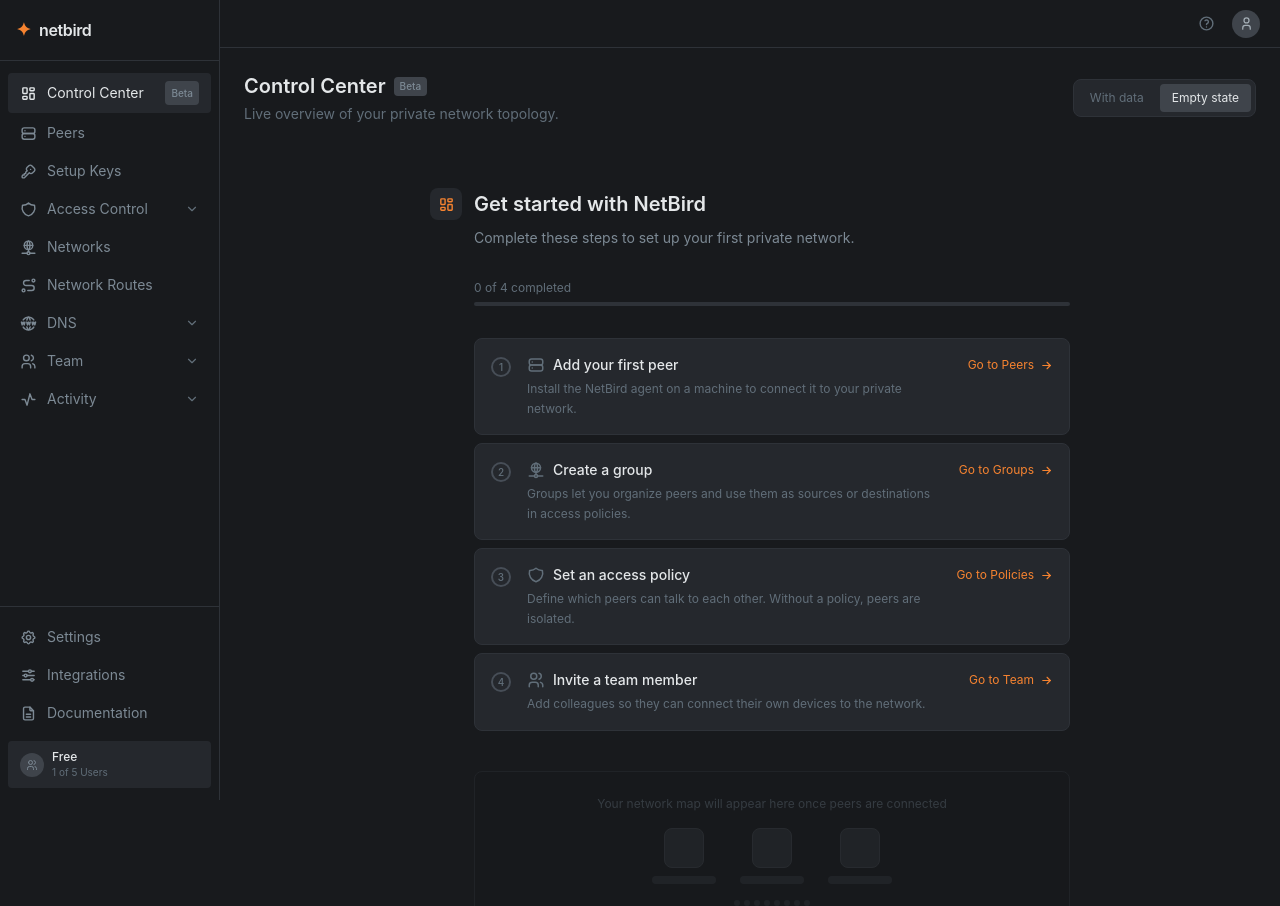
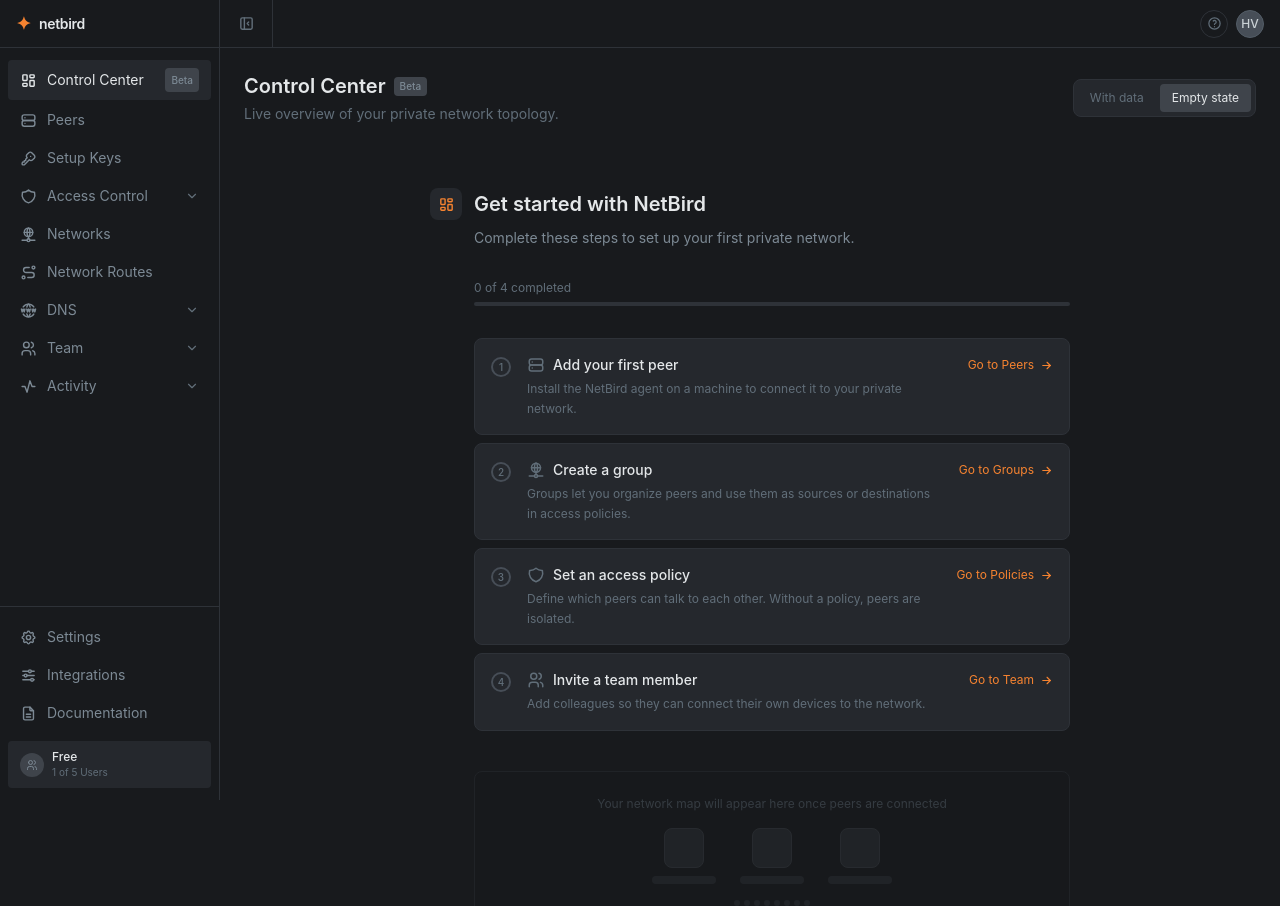
Before and after one commit to heliavz/netbird-dashboard, a React (Vite) app: page / in a window 1280 px wide. Shown: the top 906 px of the page. Built offline with nearby package versions, Linux system fonts and the light colour scheme.

Commit message:
topbar redesign, collapsible sidebar

```diff
--- a/src/components/layout/AppLayout.tsx
+++ b/src/components/layout/AppLayout.tsx
@@ -1,13 +1,22 @@
+import { useState } from "react";
 import { Outlet } from "react-router-dom";
 import Sidebar from "./Sidebar";
 import TopBar from "./TopBar";
 
 export default function AppLayout() {
+  const [collapsed, setCollapsed] = useState(false);
+
   return (
     <div className="min-h-screen bg-nb-gray-950">
-      <Sidebar />
-      <TopBar />
-      <main className="ml-[220px] pt-12 min-h-screen">
+      <Sidebar collapsed={collapsed} />
+      <TopBar
+        collapsed={collapsed}
+        onToggleCollapse={() => setCollapsed((prev) => !prev)}
+      />
+      <main
+        className="pt-12 min-h-screen transition-all duration-300"
+        style={{ marginLeft: collapsed ? "64px" : "220px" }}
+      >
         <div className="p-6">
           <Outlet />
         </div>
--- a/src/components/layout/Sidebar.tsx
+++ b/src/components/layout/Sidebar.tsx
@@ -17,12 +17,17 @@
 import { useState } from "react";
 import { NavLink, useLocation } from "react-router-dom";
 
+interface NavChild {
+  label: string;
+  to: string;
+}
+
 interface NavItem {
   label: string;
   to: string;
   icon: React.ReactNode;
   beta?: boolean;
-  children?: { label: string; to: string }[];
+  children?: NavChild[];
 }
 
 const navItems: NavItem[] = [
@@ -93,7 +98,11 @@
 ];
 
 const bottomItems: NavItem[] = [
-  { label: "Settings", to: "/settings", icon: <IconSettings size={17} /> },
+  {
+    label: "Settings",
+    to: "/settings",
+    icon: <IconSettings size={17} />,
+  },
   {
     label: "Integrations",
     to: "/integrations",
@@ -106,39 +115,52 @@
   },
 ];
 
-function NavItemRow({ item }: { item: NavItem }) {
+interface SidebarProps {
+  collapsed: boolean;
+}
+
+function NavItemRow({
+  item,
+  collapsed,
+}: {
+  item: NavItem;
+  collapsed: boolean;
+}) {
   const location = useLocation();
-
   const isChildActive = item.children?.some((child) =>
     location.pathname.startsWith(child.to),
   );
-
   const [open, setOpen] = useState<boolean>(isChildActive ?? false);
 
   if (item.children) {
     return (
       <div>
         <button
-          onClick={() => setOpen((prev) => !prev)}
+          onClick={() => !collapsed && setOpen((prev) => !prev)}
           className={cn(
             "w-full flex items-center gap-2.5 px-3 py-2 text-sm rounded transition-colors",
             isChildActive
               ? "text-nb-gray-200"
               : "text-nb-gray-400 hover:text-nb-gray-200 hover:bg-nb-gray-920",
           )}
+          title={collapsed ? item.label : undefined}
         >
-          {item.icon}
-          <span>{item.label}</span>
+          <span className="flex-shrink-0">{item.icon}</span>
+          {!collapsed && (
+            <>
+              <span className="truncate">{item.label}</span>
               <IconChevronDown
                 size={14}
                 className={cn(
-              "ml-auto transition-transform duration-200 text-nb-gray-500",
+                  "ml-auto transition-transform duration-200 text-nb-gray-500 flex-shrink-0",
                   open && "rotate-180",
                 )}
               />
+            </>
+          )}
         </button>
 
-        {open && (
+        {open && !collapsed && (
           <div className="ml-3 border-l border-nb-gray-900 mb-0.5">
             {item.children.map((child) => (
               <NavLink
@@ -174,52 +196,74 @@
             : "text-nb-gray-400 hover:text-nb-gray-200 hover:bg-nb-gray-920",
         )
       }
+      title={collapsed ? item.label : undefined}
     >
-      {item.icon}
-      <span>{item.label}</span>
+      <span className="flex-shrink-0">{item.icon}</span>
+      {!collapsed && (
+        <>
+          <span className="truncate">{item.label}</span>
           {item.beta && (
-        <span className="ml-auto text-[10px] px-1.5 py-0.5 rounded bg-nb-gray-800 text-nb-gray-400 font-medium">
+            <span className="ml-auto text-[10px] px-1.5 py-0.5 rounded bg-nb-gray-800 text-nb-gray-400 font-medium flex-shrink-0">
               Beta
             </span>
+          )}
+        </>
       )}
     </NavLink>
   );
 }
 
-export default function Sidebar() {
+export default function Sidebar({ collapsed }: SidebarProps) {
   return (
-    <aside className="fixed top-0 left-0 h-screen w-[220px] bg-nb-gray-950 border-r border-nb-gray-900 flex flex-col z-20">
-      {/* Logo */}
-      <div className="flex items-center gap-2 px-4 py-4 border-b border-nb-gray-900">
+    <aside
+      className={cn(
+        "fixed top-0 left-0 h-screen bg-nb-gray-950 border-r border-nb-gray-900",
+        "flex flex-col z-20 transition-all duration-300 overflow-hidden",
+        collapsed ? "w-16" : "w-[220px]",
+      )}
+    >
+      {/* Logo (only shown when expanded) */}
+      {!collapsed && (
+        <div className="flex items-center gap-2 px-4 h-12 border-b border-nb-gray-900 flex-shrink-0">
           <span className="text-netbird font-bold text-lg">✦</span>
-        <span className="text-nb-gray-100 font-semibold text-base tracking-tight">
+          <span className="text-nb-gray-100 font-semibold text-sm tracking-tight">
             netbird
           </span>
         </div>
+      )}
+
+      {/* Collapsed */}
+      {collapsed && <div className="h-12 flex-shrink-0" />}
 
       {/* Main nav */}
-      <nav className="flex-1 overflow-y-auto px-2 py-3 flex flex-col gap-0.5">
+      <nav className="flex-1 overflow-y-auto overflow-x-hidden px-2 py-3 flex flex-col gap-0.5">
         {navItems.map((item) => (
-          <NavItemRow key={item.to} item={item} />
+          <NavItemRow key={item.to} item={item} collapsed={collapsed} />
         ))}
       </nav>
 
       {/* Bottom nav */}
-      <div className="px-2 py-3 border-t border-nb-gray-900 flex flex-col gap-0.5">
+      <div
+        className={cn(
+          "px-2 py-3 border-t border-nb-gray-900 flex flex-col gap-0.5",
+        )}
+      >
         {bottomItems.map((item) => (
-          <NavItemRow key={item.to} item={item} />
+          <NavItemRow key={item.to} item={item} collapsed={collapsed} />
         ))}
 
-        {/* Plan indicator */}
+        {/* Plan indicator (hidden when collapsed) */}
+        {!collapsed && (
           <div className="mt-2 px-3 py-2 rounded bg-nb-gray-920 flex items-center gap-2">
-          <div className="w-6 h-6 rounded-full bg-nb-gray-800 flex items-center justify-center">
+            <div className="w-6 h-6 rounded-full bg-nb-gray-800 flex items-center justify-center flex-shrink-0">
               <IconUsers size={12} className="text-nb-gray-400" />
             </div>
-          <div className="flex flex-col">
+            <div className="flex flex-col min-w-0">
               <span className="text-xs text-nb-gray-100 font-medium">Free</span>
               <span className="text-[10px] text-nb-gray-500">1 of 5 Users</span>
             </div>
           </div>
+        )}
       </div>
     </aside>
   );
--- a/src/components/layout/TopBar.tsx
+++ b/src/components/layout/TopBar.tsx
@@ -1,14 +1,74 @@
-import { IconHelp, IconUser } from "@tabler/icons-react";
+import { cn } from "@/lib/utils";
+import {
+  IconHelp,
+  IconLayoutSidebarLeftCollapse,
+  IconLayoutSidebarLeftExpand,
+} from "@tabler/icons-react";
+import { Link } from "react-router-dom";
 
-export default function TopBar() {
+interface TopBarProps {
+  collapsed: boolean;
+  onToggleCollapse: () => void;
+}
+
+export default function TopBar({ collapsed, onToggleCollapse }: TopBarProps) {
   return (
-    <header className="fixed top-0 left-[220px] right-0 h-12 bg-nb-gray-950 border-b border-nb-gray-900 flex items-center justify-end px-5 gap-3 z-10">
-      <button className="w-7 h-7 flex items-center justify-center rounded text-nb-gray-500 hover:text-nb-gray-200 hover:bg-nb-gray-920 transition-colors">
-        <IconHelp size={17} />
-      </button>
-      <button className="w-7 h-7 flex items-center justify-center rounded-full bg-nb-gray-800 text-nb-gray-300 hover:bg-nb-gray-700 transition-colors">
-        <IconUser size={15} />
-      </button>
+    <header
+      className={cn(
+        "fixed top-0 right-0 h-12 bg-nb-gray-950 border-b border-nb-gray-900",
+        "flex items-center z-10 transition-all duration-300",
+      )}
+      style={{ left: collapsed ? "64px" : "220px" }}
+    >
+      {/* Left side: logo + collapse toggle */}
+      <div className="flex items-center gap-1 px-3 border-r border-nb-gray-900 h-full">
+        {/* NetBird logo (only visible when sidebar is collapsed) */}
+        {collapsed && (
+          <Link to="/" className="flex items-center gap-2 mr-2">
+            <span className="text-netbird font-bold text-lg">✦</span>
+            <span className="text-nb-gray-100 font-semibold text-sm tracking-tight">
+              netbird
+            </span>
+          </Link>
+        )}
+
+        {/* Collapse toggle */}
+        <button
+          onClick={onToggleCollapse}
+          className="w-7 h-7 flex items-center justify-center rounded text-nb-gray-500
+                     hover:text-nb-gray-200 hover:bg-nb-gray-920 transition-colors"
+          title={collapsed ? "Expand sidebar" : "Collapse sidebar"}
+        >
+          {collapsed ? (
+            <IconLayoutSidebarLeftExpand size={17} />
+          ) : (
+            <IconLayoutSidebarLeftCollapse size={17} />
+          )}
+        </button>
+      </div>
+
+      {/* Right side: help + avatar */}
+      <div className="flex items-center gap-2 px-4 ml-auto">
+        <button
+          className="w-7 h-7 flex items-center justify-center rounded-full
+                     text-nb-gray-500 hover:text-nb-gray-200 hover:bg-nb-gray-920
+                     transition-colors border border-nb-gray-900"
+          title="Help"
+        >
+          <IconHelp size={15} />
+        </button>
+
+        {/* Avatar */}
+        <button
+          className="w-7 h-7 rounded-full bg-nb-gray-700 border border-nb-gray-600
+                     flex items-center justify-center text-xs font-medium
+                     text-nb-gray-200 hover:border-nb-gray-500 transition-colors
+                     overflow-hidden"
+          title="Profile"
+        >
+          HV
+        </button>
+      </div>
     </header>
   );
 }
```
Lines whose indentation alone changed are shown as unchanged.
